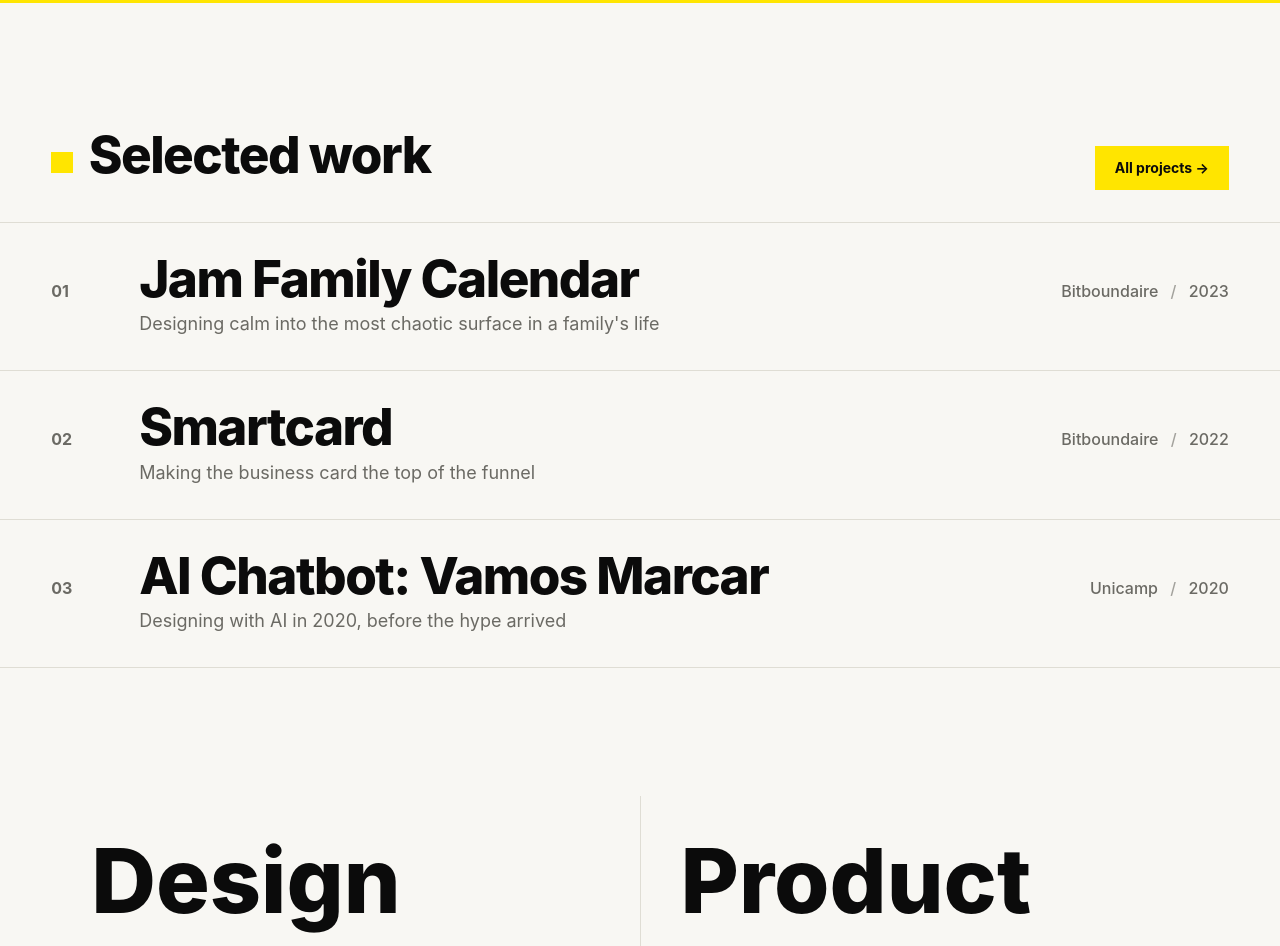
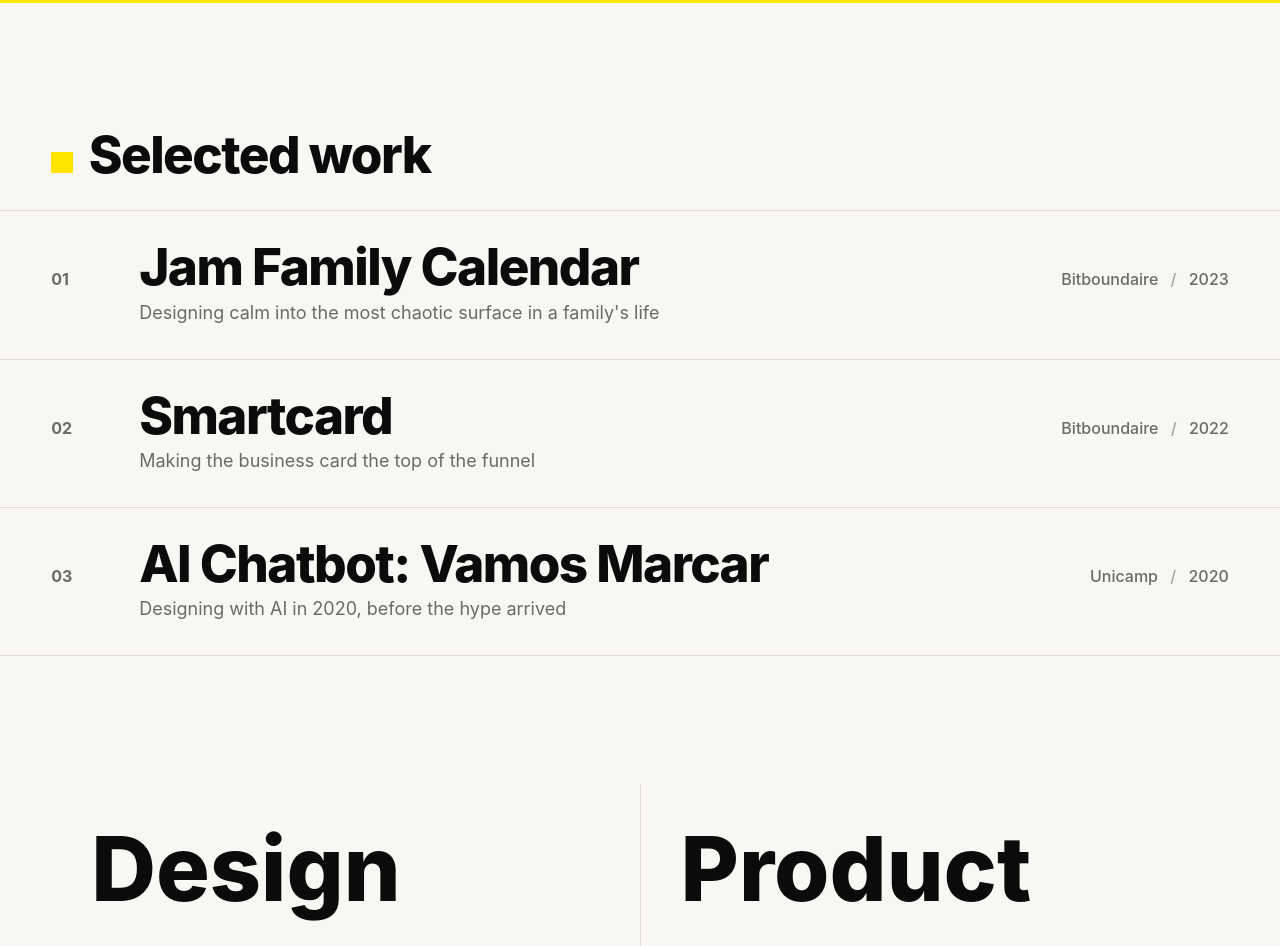
Before and after one commit to kauelima/kauelima.com, an Astro site: page / in a window 1280 px wide. Shown: the part 1460-2406 px from the top of the page. Built offline with nearby package versions, Linux system fonts and the light colour scheme; Astro itself is replaced by a stand-in of ours.

Commit message:
Add conditional rendering for "All projects" link based on project availability

```diff
--- a/src/pages/index.astro
+++ b/src/pages/index.astro
@@ -6,6 +6,7 @@
 
 const projects = await getProjects();
 const selected = projects.slice(0, 4);
+const hasMoreProjects = projects.length > selected.length;
 
 const doors = [
   {
@@ -67,11 +68,13 @@
         <span class="inline-block size-[0.42em] shrink-0 bg-yellow" aria-hidden="true"></span>
         Selected work
       </h2>
-      <a
-        href="/projects"
-        class="inline-flex min-h-11 items-center whitespace-nowrap bg-yellow px-5 text-sm font-bold transition-colors hover:bg-ink hover:text-paper">
-        All projects &rarr;
-      </a>
+      {hasMoreProjects && (
+        <a
+          href="/projects"
+          class="inline-flex min-h-11 items-center whitespace-nowrap bg-yellow px-5 text-sm font-bold transition-colors hover:bg-ink hover:text-paper">
+          All projects &rarr;
+        </a>
+      )}
     </div>
     <ProjectIndex projects={selected} />
   </section>
```
